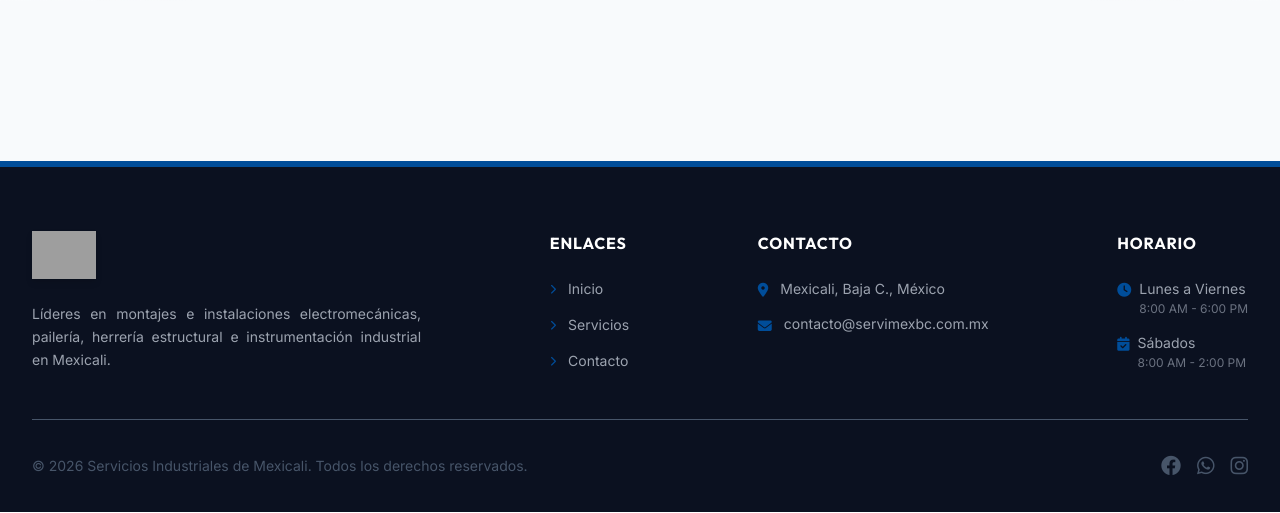
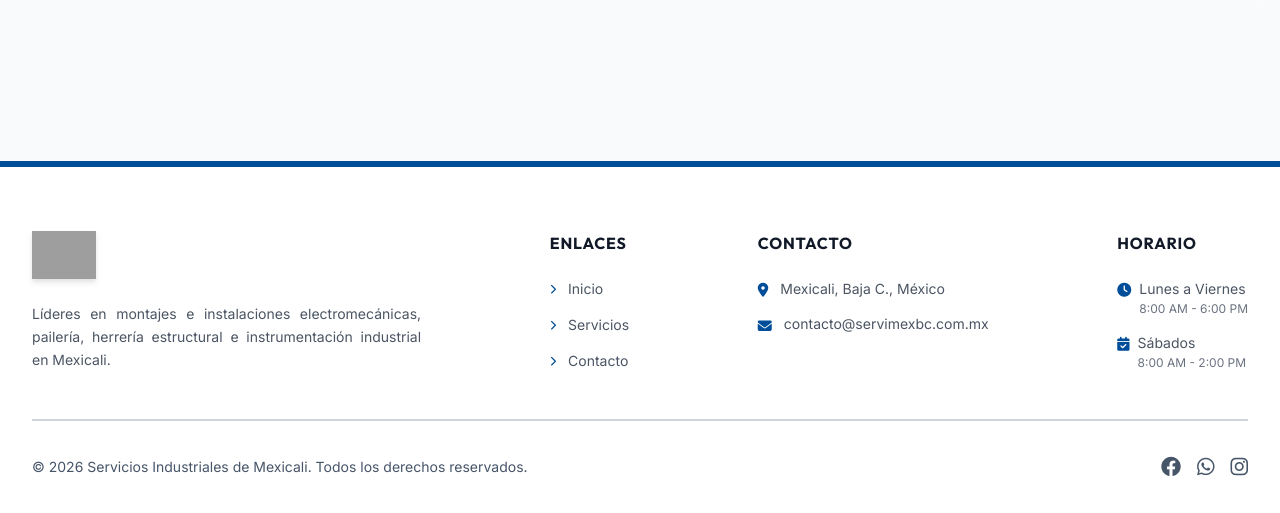
Before and after one commit to voxito23/Servimex, a Flask app: page / in a window 1280 px wide. Shown: the part 1991-2504 px from the top of the page. Run offline with Flask 3, Linux system fonts and the light colour scheme; some libraries are stand-ins or nearby versions; grey boxes are pictures that could not be loaded.

Commit message:
Mejoras en el footer: soporte modo claro/oscuro y linea divisoria

```diff
--- a/templates/base.html
+++ b/templates/base.html
@@ -149,7 +149,7 @@
         </main>
 
         <!-- Footer -->
-        <footer class="pt-16 pb-8 border-t-[6px] border-servimex-blue bg-[#0B1120]">
+        <footer class="pt-16 pb-8 border-t-[6px] border-servimex-blue bg-white dark:bg-[#0B1120] transition-colors duration-300">
             <div class="max-w-7xl mx-auto px-4 sm:px-6 lg:px-8">
                 <style>
                   .serv-grid { display: grid; grid-template-columns: repeat(2, minmax(0, 1fr)); gap: 2rem; }
@@ -174,63 +174,63 @@
                     <!-- Logo & Descripción -->
                     <div data-aos="fade-up" data-aos-delay="0" class="flex flex-col serv-col-logo">
                         <img src="https://0201.nccdn.net/1_2/000/000/0b8/12e/logo.png" alt="Servimex Logo" class="h-12 w-auto mb-6 logo-transparent drop-shadow-md serv-logo-img" loading="lazy">
-                        <p class="text-gray-400 text-sm leading-relaxed serv-logo-text">
+                        <p class="text-gray-600 dark:text-gray-400 text-sm leading-relaxed serv-logo-text">
                             Líderes en montajes e instalaciones electromecánicas, pailería, herrería estructural e instrumentación industrial en Mexicali.
                         </p>
                     </div>
 
                     <!-- Enlaces -->
                     <div data-aos="fade-up" data-aos-delay="100" class="text-left serv-col-enlaces">
-                        <h4 class="text-base font-heading font-bold mb-6 text-white uppercase tracking-wider">Enlaces</h4>
+                        <h4 class="text-base font-heading font-bold mb-6 text-gray-900 dark:text-white uppercase tracking-wider">Enlaces</h4>
                         <ul class="space-y-4">
-                            <li><a href="{{ url_for('home') }}" class="text-gray-400 hover:text-white transition-colors flex items-center text-sm"><i class="fa-solid fa-chevron-right text-[10px] mr-3 text-servimex-blue"></i> Inicio</a></li>
-                            <li><a href="{{ url_for('servicios') }}" class="text-gray-400 hover:text-white transition-colors flex items-center text-sm"><i class="fa-solid fa-chevron-right text-[10px] mr-3 text-servimex-blue"></i> Servicios</a></li>
-                            <li><a href="{{ url_for('contacto') }}" class="text-gray-400 hover:text-white transition-colors flex items-center text-sm"><i class="fa-solid fa-chevron-right text-[10px] mr-3 text-servimex-blue"></i> Contacto</a></li>
+                            <li><a href="{{ url_for('home') }}" class="text-gray-600 dark:text-gray-400 hover:text-servimex-blue dark:hover:text-white transition-colors flex items-center text-sm"><i class="fa-solid fa-chevron-right text-[10px] mr-3 text-servimex-blue"></i> Inicio</a></li>
+                            <li><a href="{{ url_for('servicios') }}" class="text-gray-600 dark:text-gray-400 hover:text-servimex-blue dark:hover:text-white transition-colors flex items-center text-sm"><i class="fa-solid fa-chevron-right text-[10px] mr-3 text-servimex-blue"></i> Servicios</a></li>
+                            <li><a href="{{ url_for('contacto') }}" class="text-gray-600 dark:text-gray-400 hover:text-servimex-blue dark:hover:text-white transition-colors flex items-center text-sm"><i class="fa-solid fa-chevron-right text-[10px] mr-3 text-servimex-blue"></i> Contacto</a></li>
                         </ul>
                     </div>
 
                     <!-- Contacto -->
                     <div data-aos="fade-up" data-aos-delay="200" class="serv-col-contacto">
-                        <h4 class="text-base font-heading font-bold mb-6 text-white uppercase tracking-wider">Contacto</h4>
+                        <h4 class="text-base font-heading font-bold mb-6 text-gray-900 dark:text-white uppercase tracking-wider">Contacto</h4>
                         <ul class="space-y-4">
-                            <li class="flex items-start text-gray-400 text-sm">
+                            <li class="flex items-start text-gray-600 dark:text-gray-400 text-sm">
                                 <i class="fa-solid fa-location-dot mt-1 mr-3 text-servimex-blue"></i>
                                 <span>Mexicali, Baja C., México</span>
                             </li>
-                            <li class="flex items-start text-gray-400 text-sm">
+                            <li class="flex items-start text-gray-600 dark:text-gray-400 text-sm">
                                 <i class="fa-solid fa-envelope mt-1 mr-3 text-servimex-blue"></i>
-                                <a href="mailto:contacto@servimexbc.com.mx" class="hover:text-white transition-colors break-words leading-tight">contacto@servimexbc.com.mx</a>
+                                <a href="mailto:contacto@servimexbc.com.mx" class="hover:text-servimex-blue dark:hover:text-white transition-colors break-words leading-tight">contacto@servimexbc.com.mx</a>
                             </li>
                         </ul>
                     </div>
 
                     <!-- Horario -->
                     <div data-aos="fade-up" data-aos-delay="300" class="text-left serv-col-horario">
-                        <h4 class="text-base font-heading font-bold mb-6 text-white uppercase tracking-wider">Horario</h4>
+                        <h4 class="text-base font-heading font-bold mb-6 text-gray-900 dark:text-white uppercase tracking-wider">Horario</h4>
                         <ul class="space-y-4">
-                            <li class="flex items-start text-gray-400 text-sm">
+                            <li class="flex items-start text-gray-600 dark:text-gray-400 text-sm">
                                 <i class="fa-solid fa-clock mt-1 mr-2 text-servimex-blue"></i>
                                 <div class="flex flex-col">
                                     <span>Lunes a Viernes</span>
-                                    <span class="text-gray-500 text-xs mt-0.5">8:00 AM - 6:00 PM</span>
+                                    <span class="text-gray-500 dark:text-gray-500 text-xs mt-0.5">8:00 AM - 6:00 PM</span>
                                 </div>
                             </li>
-                            <li class="flex items-start text-gray-400 text-sm">
+                            <li class="flex items-start text-gray-600 dark:text-gray-400 text-sm">
                                 <i class="fa-solid fa-calendar-check mt-1 mr-2 text-servimex-blue"></i>
                                 <div class="flex flex-col">
                                     <span>Sábados</span>
-                                    <span class="text-gray-500 text-xs mt-0.5">8:00 AM - 2:00 PM</span>
+                                    <span class="text-gray-500 dark:text-gray-500 text-xs mt-0.5">8:00 AM - 2:00 PM</span>
                                 </div>
                             </li>
                         </ul>
                     </div>
                 </div>
-                <div class="mt-12 pt-8 text-center text-sm flex flex-col md:flex-row justify-between items-center" style="border-top: 1px solid #475569;">
+                <div class="mt-12 pt-8 text-center text-sm flex flex-col md:flex-row justify-between items-center border-t-2 border-gray-300 dark:border-slate-700">
                     <p class="footer-muted">&copy; 2026 Servicios Industriales de Mexicali. Todos los derechos reservados.</p>
                     <div class="mt-4 md:mt-0 flex space-x-4">
-                        <a href="https://www.facebook.com/search/top?q=servimex%20mxl" target="_blank" rel="noopener noreferrer" class="footer-social hover:text-[#1877F2]"><i class="fa-brands fa-facebook text-xl"></i></a>
-                        <a href="https://wa.me/526866041463" target="_blank" rel="noopener noreferrer" class="footer-social hover:text-[#25D366]"><i class="fa-brands fa-whatsapp text-xl"></i></a>
-                        <a href="https://www.instagram.com/servi.mex.mxli/" target="_blank" rel="noopener noreferrer" class="footer-social hover:text-[#E1306C]"><i class="fa-brands fa-instagram text-xl"></i></a>
+                        <a href="https://www.facebook.com/search/top?q=servimex%20mxl" target="_blank" rel="noopener noreferrer" class="footer-social hover:text-[#1877F2] dark:hover:text-[#1877F2]"><i class="fa-brands fa-facebook text-xl"></i></a>
+                        <a href="https://wa.me/526866041463" target="_blank" rel="noopener noreferrer" class="footer-social hover:text-[#25D366] dark:hover:text-[#25D366]"><i class="fa-brands fa-whatsapp text-xl"></i></a>
+                        <a href="https://www.instagram.com/servi.mex.mxli/" target="_blank" rel="noopener noreferrer" class="footer-social hover:text-[#E1306C] dark:hover:text-[#E1306C]"><i class="fa-brands fa-instagram text-xl"></i></a>
                     </div>
                 </div>
             </div>
```
Also changed, not shown: static/css/style.css.
